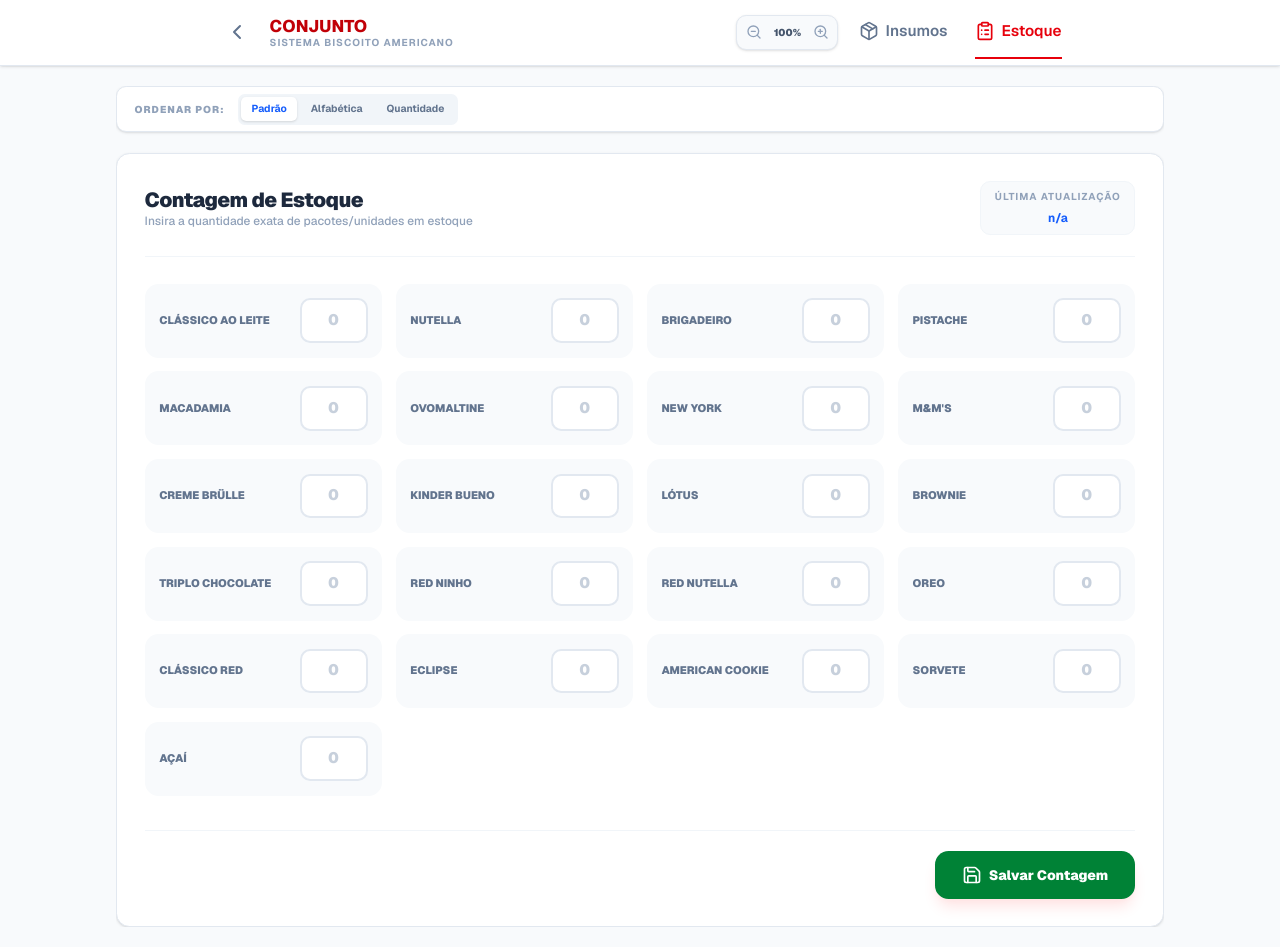
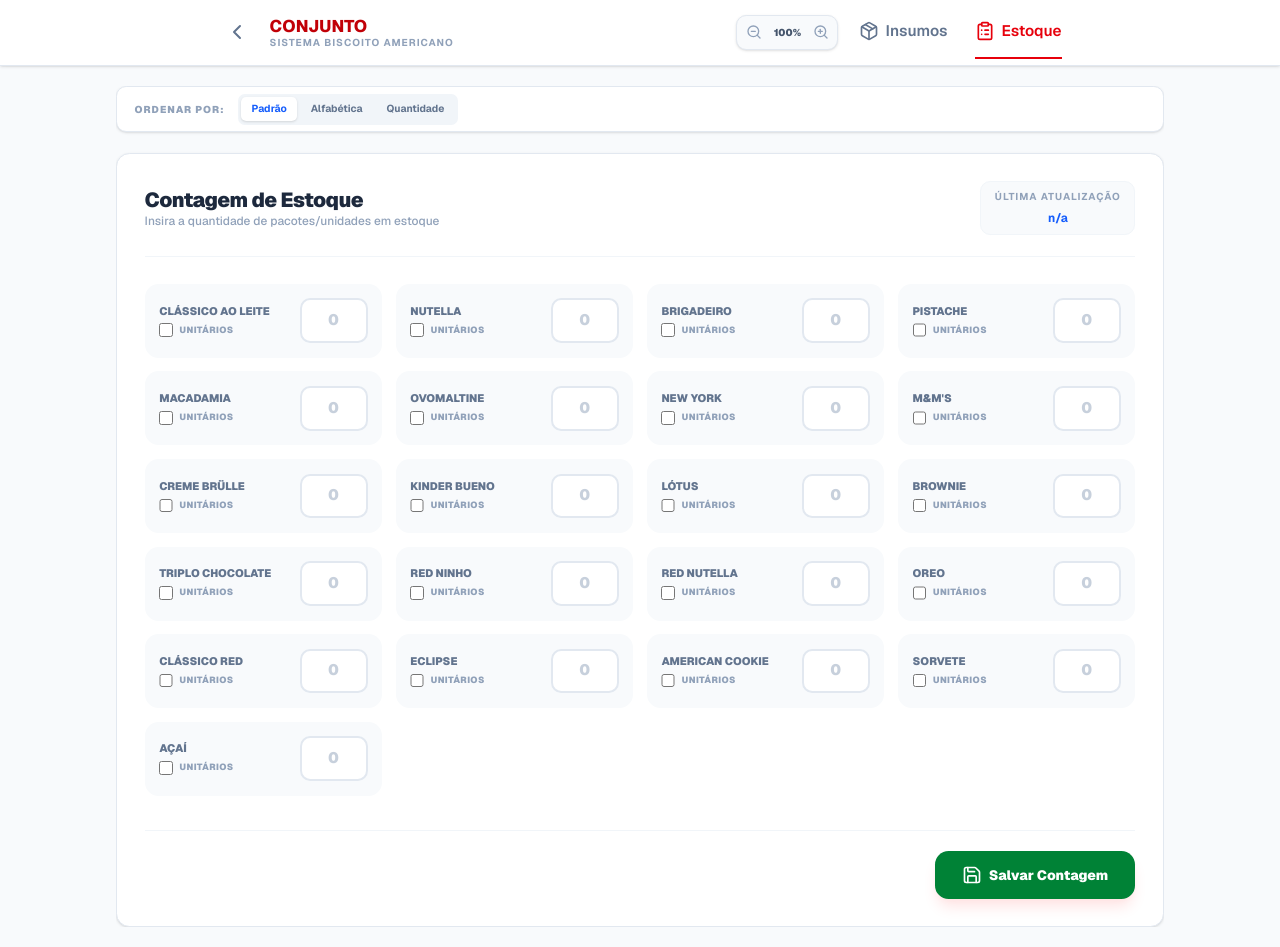
Before and after one commit to rodrigocvmd/sistema-biscoito-americano, a Next.js app: page /conjunto/estoque in a window 1280 px wide. Built offline with nearby package versions, Linux system fonts and the light colour scheme; no server answers; the database is empty.

Commit message:
feat: add cookies unit

```diff
--- a/app/[store]/estoque/page.tsx
+++ b/app/[store]/estoque/page.tsx
@@ -13,6 +13,7 @@ export default function StockPage({ params }: { params: Promise<{ store: string
 	const [saving, setSaving] = useState(false);
 	const [lastUpdate, setLastUpdate] = useState<Date | null>(null);
 	const [stock, setStock] = useState<Partial<StockData>>({});
+	const [isUnits, setIsUnits] = useState<Partial<Record<keyof StockData, boolean>>>({});
 	const [message, setMessage] = useState<{ type: "success" | "error"; text: string } | null>(null);
 	const [sortBy, setSortBy] = useState<"default" | "name" | "quantity">("default");
 	const [isDirty, setIsDirty] = useState(false);
@@ -37,6 +38,7 @@ export default function StockPage({ params }: { params: Promise<{ store: string
 				if (docSnap.exists()) {
 					const data = docSnap.data();
 					setStock(data.stock || {});
+					setIsUnits(data.isUnits || {});
 					if (data.lastStockUpdate) {
 						setLastUpdate(data.lastStockUpdate.toDate());
 					}
@@ -57,6 +59,14 @@ export default function StockPage({ params }: { params: Promise<{ store: string
 		setStock((prev) => ({
 			...prev,
 			[key]: numValue,
+		}));
+		setIsDirty(true);
+	};
+
+	const handleUnitToggle = (key: keyof StockData, checked: boolean) => {
+		setIsUnits((prev) => ({
+			...prev,
+			[key]: checked,
 		}));
 		setIsDirty(true);
 	};
@@ -84,6 +94,7 @@ export default function StockPage({ params }: { params: Promise<{ store: string
 				docRef,
 				{
 					stock,
+					isUnits,
 					lastStockUpdate: serverTimestamp(),
 				},
 				{ merge: true },
@@ -119,7 +130,9 @@ export default function StockPage({ params }: { params: Promise<{ store: string
 				<span className="text-[10px] font-black text-slate-400 uppercase tracking-widest ml-2 sm:ml-3">
 					Ordenar por:
 				</span>
-				<div id="orderContainer" className="flex bg-slate-100 p-1 rounded-lg gap-1 overflow-x-auto no-scrollbar">
+				<div
+					id="orderContainer"
+					className="flex bg-slate-100 p-1 rounded-lg gap-1 overflow-x-auto no-scrollbar">
 					<button
 						onClick={() => setSortBy("default")}
 						className={`cursor-pointer px-3 py-1.5 rounded-md text-xs font-bold transition-all whitespace-nowrap ${sortBy === "default" ? "bg-white text-blue-600 shadow-sm" : "text-slate-500 hover:text-slate-700"}`}>
@@ -145,16 +158,14 @@ export default function StockPage({ params }: { params: Promise<{ store: string
 							Contagem de Estoque
 						</h2>
 						<p className="text-sm text-slate-400 font-medium">
-							Insira a quantidade exata de pacotes/unidades em estoque
+							Insira a quantidade de pacotes/unidades em estoque
 						</p>
 					</div>
 					<div className="bg-slate-50 px-4 py-2 rounded-xl border border-slate-100 text-center">
 						<span className="text-[10px] uppercase tracking-widest font-bold text-slate-400 block mb-1">
 							ÚLTIMA ATUALIZAÇÃO
 						</span>
-						<span className="text-sm font-bold text-blue-600">
-							{formatDate(lastUpdate)}
-						</span>
+						<span className="text-sm font-bold text-blue-600">{formatDate(lastUpdate)}</span>
 					</div>
 				</div>
 
@@ -164,9 +175,23 @@ export default function StockPage({ params }: { params: Promise<{ store: string
 							<div
 								key={key}
 								className="flex items-center justify-between gap-3 p-4 bg-slate-50 rounded-2xl border border-transparent hover:border-red-200 hover:bg-white hover:shadow-md transition-all group">
-								<label className="text-[11px] font-black text-slate-500 group-hover:text-red-700 transition-colors uppercase leading-tight pr-2">
+								<div className="flex flex-col gap-1.5 flex-1 min-w-0">
+									<label className="text-[11px] font-black text-slate-500 group-hover:text-red-700 transition-colors uppercase leading-tight truncate pr-2">
 										{label}
 									</label>
+									<label className="flex items-center gap-2 cursor-pointer w-fit">
+										<input
+											type="checkbox"
+											checked={isUnits[key] || false}
+											onChange={(e) => handleUnitToggle(key, e.target.checked)}
+											className="w-4 h-4 rounded border-slate-300 text-red-600 focus:ring-red-500 cursor-pointer"
+										/>
+										<span className="text-[9px] font-black text-slate-400 uppercase tracking-wider">
+											Unitários
+										</span>
+									</label>
+								</div>
+								<div className="relative">
 									<input
 										type="number"
 										min="0"
@@ -178,6 +203,12 @@ export default function StockPage({ params }: { params: Promise<{ store: string
 										}`}
 										placeholder="0"
 									/>
+									{isUnits[key] && (
+										<span className="absolute -top-2 -right-1 bg-red-600 text-white text-[8px] font-black px-1.5 py-0.5 rounded-full uppercase tracking-tighter shadow-sm">
+											Un.
+										</span>
+									)}
+								</div>
 							</div>
 						))}
 					</div>
--- a/app/gerencia/estoque/page.tsx
+++ b/app/gerencia/estoque/page.tsx
@@ -11,6 +11,7 @@ interface FullStoreData {
 	name: string;
 	lastStockUpdate: Date | null;
 	stock: Partial<StockData>;
+	isUnits: Partial<Record<keyof StockData, boolean>>;
 }
 
 export default function EstoquePage() {
@@ -43,6 +44,7 @@ export default function EstoquePage() {
 						name: STORE_NAMES[id],
 						lastStockUpdate: storeDoc.lastStockUpdate?.toDate() || null,
 						stock: storeDoc.stock || {},
+						isUnits: storeDoc.isUnits || {},
 					};
 				});
 
@@ -134,14 +136,22 @@ export default function EstoquePage() {
 											</td>
 											{allData.map((store) => {
 												const value = store.stock[key] || 0;
+												const isUnit = store.isUnits?.[key] || false;
 												return (
 													<td
 														key={store.id}
 														className="p-6 text-center border-l border-slate-100">
-														<span
-															className={`text-2xl font-black ${value === 0 ? "text-slate-400" : "text-slate-900"}`}>
-															{value}
-														</span>
+														<div className="flex flex-col items-center">
+															<span
+																className={`text-2xl font-black ${value === 0 ? "text-slate-400" : "text-slate-900"}`}>
+																{value}
+															</span>
+															{value > 0 && isUnit && (
+																<span className="text-[10px] font-black text-red-600 uppercase tracking-widest mt-1">
+																	Unitários
+																</span>
+															)}
+														</div>
 													</td>
 												);
 											})}
--- a/app/gerencia/resumos/page.tsx
+++ b/app/gerencia/resumos/page.tsx
@@ -12,6 +12,7 @@ interface FullStoreData {
 	name: string;
 	lastStockUpdate: Date | null;
 	stock: Partial<StockData>;
+	isUnits: Partial<Record<keyof StockData, boolean>>;
 	pendingOrders: SupplyOrder[];
 }
 
@@ -48,6 +49,7 @@ export default function ResumosPage() {
 							name: STORE_NAMES[id],
 							lastStockUpdate: storeDoc.lastStockUpdate?.toDate() || null,
 							stock: storeDoc.stock || {},
+							isUnits: storeDoc.isUnits || {},
 							pendingOrders: allOrders.filter((o) => o.storeId === id && !o.checkedByGerencia),
 						};
 					});
@@ -143,7 +145,14 @@ export default function ResumosPage() {
 											<span className="font-bold text-slate-500 uppercase truncate pr-3">
 												{STOCK_LABELS[key as keyof StockData]}
 											</span>
-											<span className="font-black text-slate-800">{qty}</span>
+											<div className="flex items-center gap-1">
+												<span className="font-black text-slate-800">{qty as number}</span>
+												{store.isUnits?.[key as keyof StockData] && (
+													<span className="text-[8px] font-black text-red-600 uppercase">
+														un.
+													</span>
+												)}
+											</div>
 										</div>
 									))}
 							</div>
--- a/types/index.ts
+++ b/types/index.ts
@@ -59,6 +59,7 @@ export interface StoreDocument {
 	id: StoreId;
 	lastStockUpdate: any; // Firestore Timestamp
 	stock: Partial<StockData>;
+	isUnits?: Partial<Record<keyof StockData, boolean>>;
 }
 
 // Padronização dos termos de urgência
```
Lines whose indentation alone changed are shown as unchanged.
